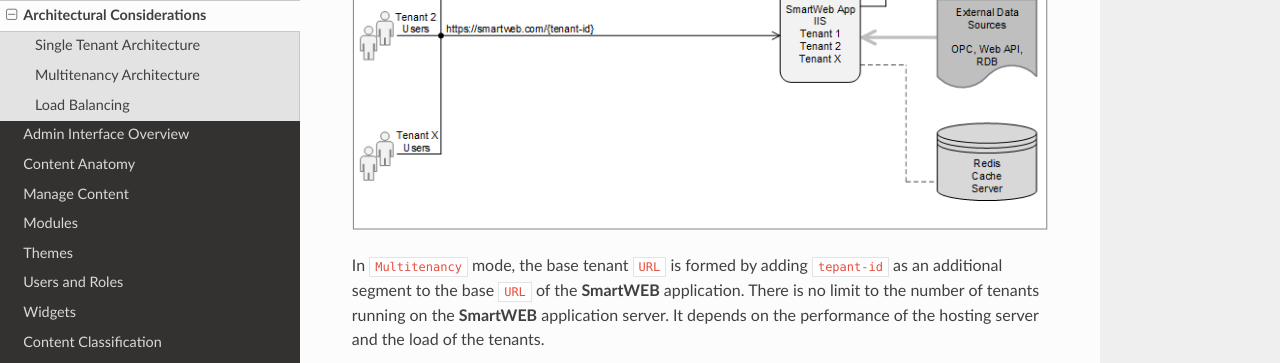
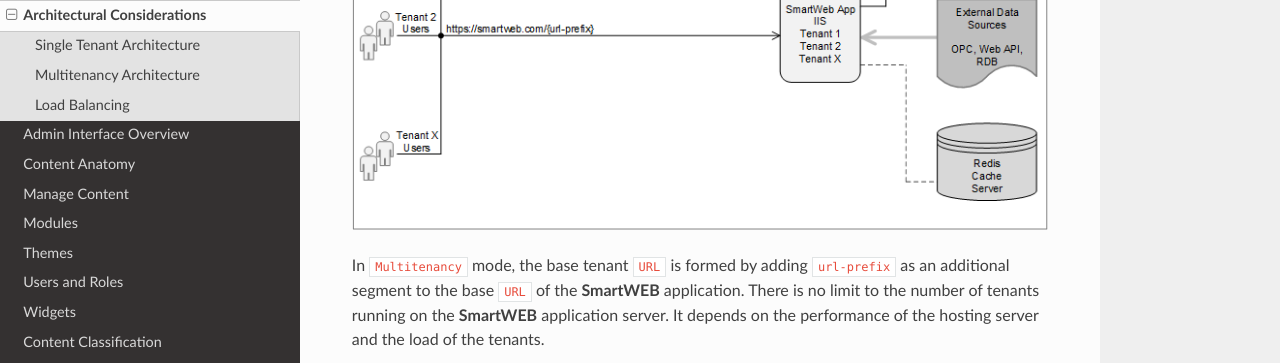
Before and after one commit to smartsysbg/SmartWebDoc, an MkDocs documentation site: the page built from docs/architectural-considerations.md, in a window 1280 px wide and 900 px high, scrolled down 1480 px. Shown: the top 363 px of the window. Built offline with MkDocs 1.6.1, drawn with Linux system fonts in a browser that asks for light colours; nearby versions of some CDN libraries.

Commit message:
Minor changes to few pictures

```diff
--- a/docs/architectural-considerations.md
+++ b/docs/architectural-considerations.md
@@ -24,7 +24,7 @@ We recommend using the first option as the database is better structured and eas
 
 ![](./media/architectural-considerations/multitenancy.png)
 
-In `Multitenancy` mode, the base tenant `URL` is formed by adding `tepant-id` as an additional segment to the base `URL` of the **SmartWEB** application. There is no limit to the number of tenants running on the **SmartWEB** application server. It depends on the performance of the hosting server and the load of the tenants.
+In `Multitenancy` mode, the base tenant `URL` is formed by adding `url-prefix` as an additional segment to the base `URL` of the **SmartWEB** application. There is no limit to the number of tenants running on the **SmartWEB** application server. It depends on the performance of the hosting server and the load of the tenants.
 
 
 !!!note "Note"
```
Also changed, not shown: docs/multitenancy.md (+1 -1 lines), docs/media/architectural-considerations/load-balancing-and-multitenancy.png, docs/media/architectural-considerations/multitenancy.png, docs/media/load-balancing/load-balancing-and-multitenancy.png, docs/media/multitenancy/multitenancy-architecture.png, 2 other files.
